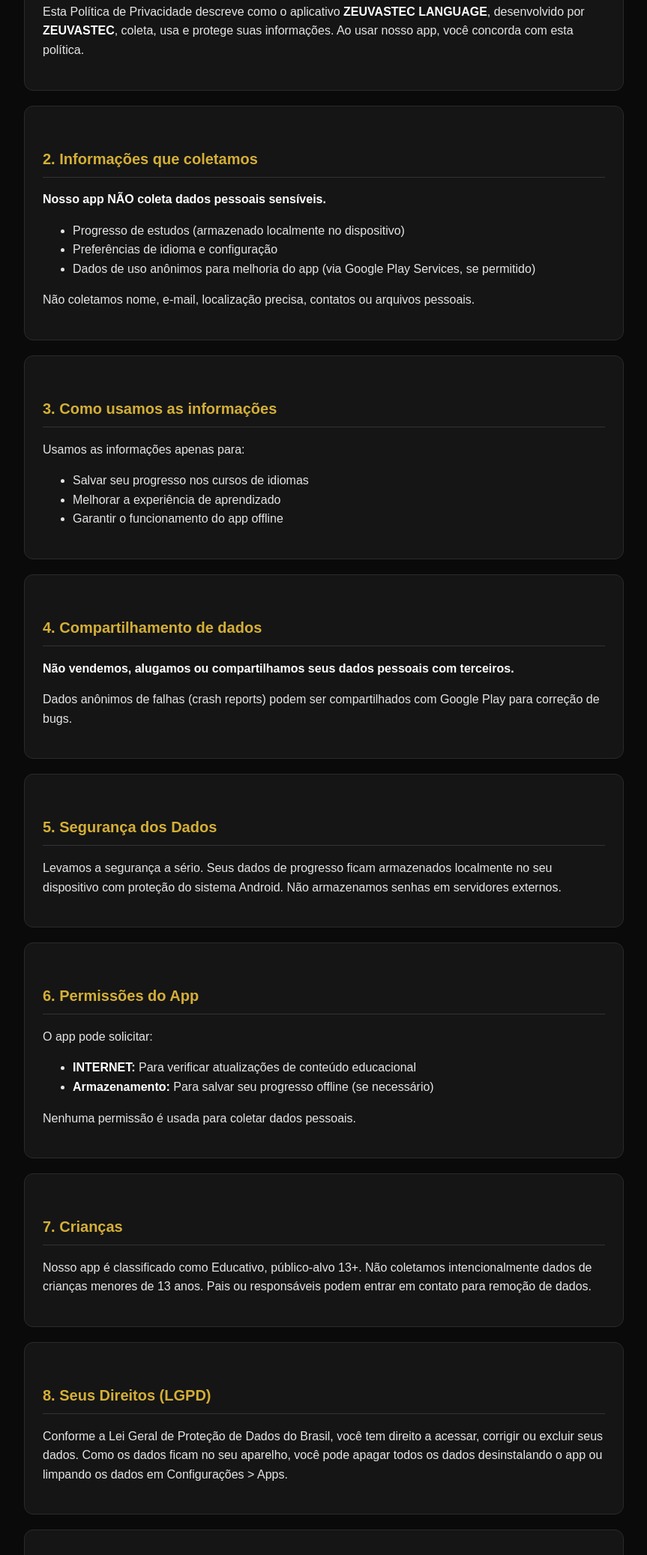
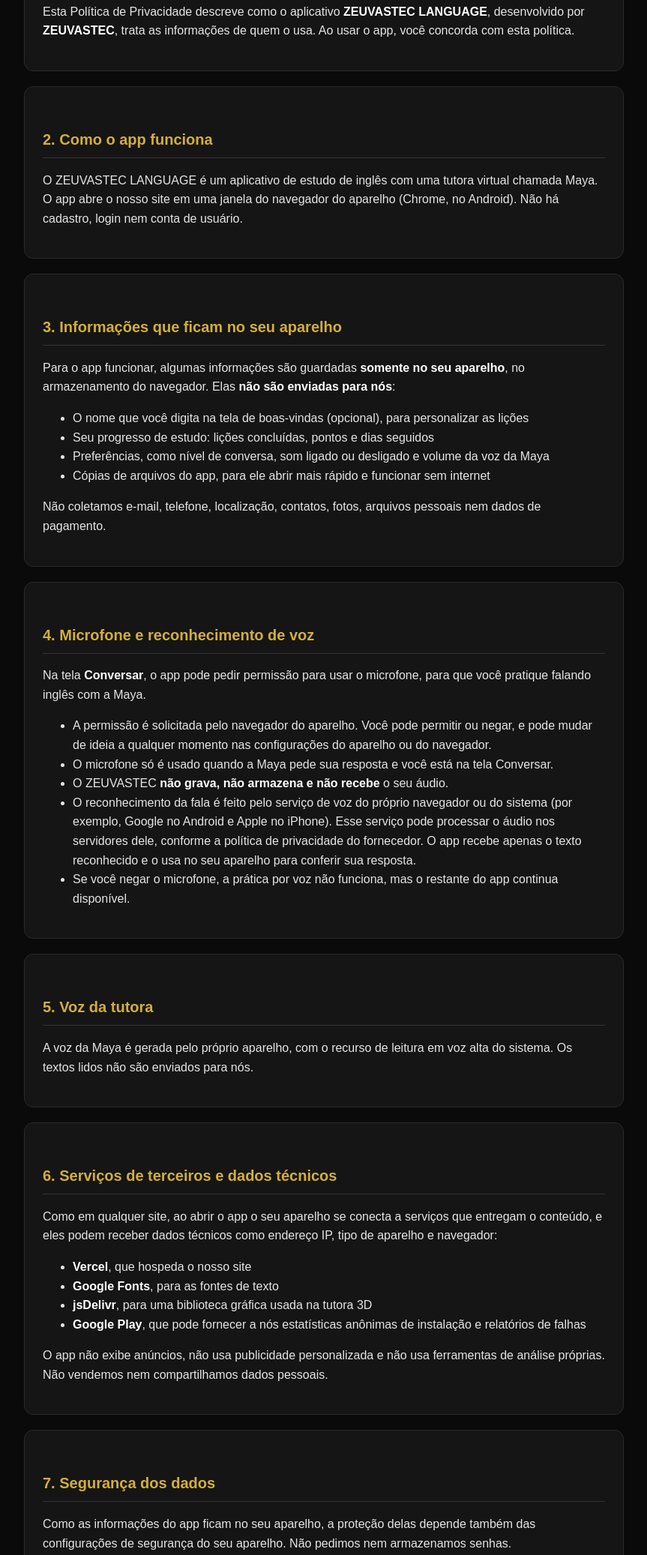
Before and after one commit to Zeuva/Zeuvastec_Language, a website: page privacidade.html in a window 1280 px wide. Shown: the part 285-2359 px from the top of the page at 75% size, without its empty margins (208-1071 px from the left). Drawn offline with Linux system fonts and the light colour scheme.

Commit message:
Politica de privacidade atualizada: microfone, nome local, terceiros e contato

```diff
--- a/privacidade.html
+++ b/privacidade.html
@@ -19,78 +19,96 @@ strong{color:#fff}
 <body>
 <div class="container">
 <h1>ZEUVASTEC LANGUAGE</h1>
-<p class="subtitle">Política de Privacidade - Atualizado em 17 de agosto de 2026</p>
+<p class="subtitle">Política de Privacidade - Atualizado em 20 de setembro de 2026</p>
 
 <div class="card">
 <h2>1. Introdução</h2>
-<p>Esta Política de Privacidade descreve como o aplicativo <strong>ZEUVASTEC LANGUAGE</strong>, desenvolvido por <strong>ZEUVASTEC</strong>, coleta, usa e protege suas informações. Ao usar nosso app, você concorda com esta política.</p>
+<p>Esta Política de Privacidade descreve como o aplicativo <strong>ZEUVASTEC LANGUAGE</strong>, desenvolvido por <strong>ZEUVASTEC</strong>, trata as informações de quem o usa. Ao usar o app, você concorda com esta política.</p>
 </div>
 
 <div class="card">
-<h2>2. Informações que coletamos</h2>
-<p><strong>Nosso app NÃO coleta dados pessoais sensíveis.</strong></p>
-<ul>
-<li>Progresso de estudos (armazenado localmente no dispositivo)</li>
-<li>Preferências de idioma e configuração</li>
-<li>Dados de uso anônimos para melhoria do app (via Google Play Services, se permitido)</li>
-</ul>
-<p>Não coletamos nome, e-mail, localização precisa, contatos ou arquivos pessoais.</p>
+<h2>2. Como o app funciona</h2>
+<p>O ZEUVASTEC LANGUAGE é um aplicativo de estudo de inglês com uma tutora virtual chamada Maya. O app abre o nosso site em uma janela do navegador do aparelho (Chrome, no Android). Não há cadastro, login nem conta de usuário.</p>
 </div>
 
 <div class="card">
-<h2>3. Como usamos as informações</h2>
-<p>Usamos as informações apenas para:</p>
+<h2>3. Informações que ficam no seu aparelho</h2>
+<p>Para o app funcionar, algumas informações são guardadas <strong>somente no seu aparelho</strong>, no armazenamento do navegador. Elas <strong>não são enviadas para nós</strong>:</p>
 <ul>
-<li>Salvar seu progresso nos cursos de idiomas</li>
-<li>Melhorar a experiência de aprendizado</li>
-<li>Garantir o funcionamento do app offline</li>
+<li>O nome que você digita na tela de boas-vindas (opcional), para personalizar as lições</li>
+<li>Seu progresso de estudo: lições concluídas, pontos e dias seguidos</li>
+<li>Preferências, como nível de conversa, som ligado ou desligado e volume da voz da Maya</li>
+<li>Cópias de arquivos do app, para ele abrir mais rápido e funcionar sem internet</li>
+</ul>
+<p>Não coletamos e-mail, telefone, localização, contatos, fotos, arquivos pessoais nem dados de pagamento.</p>
+</div>
+
+<div class="card">
+<h2>4. Microfone e reconhecimento de voz</h2>
+<p>Na tela <strong>Conversar</strong>, o app pode pedir permissão para usar o microfone, para que você pratique falando inglês com a Maya.</p>
+<ul>
+<li>A permissão é solicitada pelo navegador do aparelho. Você pode permitir ou negar, e pode mudar de ideia a qualquer momento nas configurações do aparelho ou do navegador.</li>
+<li>O microfone só é usado quando a Maya pede sua resposta e você está na tela Conversar.</li>
+<li>O ZEUVASTEC <strong>não grava, não armazena e não recebe</strong> o seu áudio.</li>
+<li>O reconhecimento da fala é feito pelo serviço de voz do próprio navegador ou do sistema (por exemplo, Google no Android e Apple no iPhone). Esse serviço pode processar o áudio nos servidores dele, conforme a política de privacidade do fornecedor. O app recebe apenas o texto reconhecido e o usa no seu aparelho para conferir sua resposta.</li>
+<li>Se você negar o microfone, a prática por voz não funciona, mas o restante do app continua disponível.</li>
 </ul>
 </div>
 
 <div class="card">
-<h2>4. Compartilhamento de dados</h2>
-<p><strong>Não vendemos, alugamos ou compartilhamos seus dados pessoais com terceiros.</strong></p>
-<p>Dados anônimos de falhas (crash reports) podem ser compartilhados com Google Play para correção de bugs.</p>
+<h2>5. Voz da tutora</h2>
+<p>A voz da Maya é gerada pelo próprio aparelho, com o recurso de leitura em voz alta do sistema. Os textos lidos não são enviados para nós.</p>
 </div>
 
 <div class="card">
-<h2>5. Segurança dos Dados</h2>
-<p>Levamos a segurança a sério. Seus dados de progresso ficam armazenados localmente no seu dispositivo com proteção do sistema Android. Não armazenamos senhas em servidores externos.</p>
+<h2>6. Serviços de terceiros e dados técnicos</h2>
+<p>Como em qualquer site, ao abrir o app o seu aparelho se conecta a serviços que entregam o conteúdo, e eles podem receber dados técnicos como endereço IP, tipo de aparelho e navegador:</p>
+<ul>
+<li><strong>Vercel</strong>, que hospeda o nosso site</li>
+<li><strong>Google Fonts</strong>, para as fontes de texto</li>
+<li><strong>jsDelivr</strong>, para uma biblioteca gráfica usada na tutora 3D</li>
+<li><strong>Google Play</strong>, que pode fornecer a nós estatísticas anônimas de instalação e relatórios de falhas</li>
+</ul>
+<p>O app não exibe anúncios, não usa publicidade personalizada e não usa ferramentas de análise próprias. Não vendemos nem compartilhamos dados pessoais.</p>
 </div>
 
 <div class="card">
-<h2>6. Permissões do App</h2>
-<p>O app pode solicitar:</p>
+<h2>7. Segurança dos dados</h2>
+<p>Como as informações do app ficam no seu aparelho, a proteção delas depende também das configurações de segurança do seu aparelho. Não pedimos nem armazenamos senhas.</p>
+</div>
+
+<div class="card">
+<h2>8. Permissões do app</h2>
 <ul>
-<li><strong>INTERNET:</strong> Para verificar atualizações de conteúdo educacional</li>
-<li><strong>Armazenamento:</strong> Para salvar seu progresso offline (se necessário)</li>
+<li><strong>Microfone</strong> (pedido pelo navegador): somente para a prática de conversação por voz, como descrito na seção 4</li>
+<li><strong>Notificações</strong>: o app pode aparecer nas configurações de notificação do aparelho, mas atualmente não envia notificações</li>
 </ul>
 <p>Nenhuma permissão é usada para coletar dados pessoais.</p>
 </div>
 
 <div class="card">
-<h2>7. Crianças</h2>
-<p>Nosso app é classificado como Educativo, público-alvo 13+. Não coletamos intencionalmente dados de crianças menores de 13 anos. Pais ou responsáveis podem entrar em contato para remoção de dados.</p>
+<h2>9. Crianças</h2>
+<p>O app é educativo e indicado para maiores de 13 anos. Não coletamos intencionalmente dados de crianças menores de 13 anos. Pais ou responsáveis podem entrar em contato conosco em caso de dúvida.</p>
 </div>
 
 <div class="card">
-<h2>8. Seus Direitos (LGPD)</h2>
-<p>Conforme a Lei Geral de Proteção de Dados do Brasil, você tem direito a acessar, corrigir ou excluir seus dados. Como os dados ficam no seu aparelho, você pode apagar todos os dados desinstalando o app ou limpando os dados em Configurações > Apps.</p>
+<h2>10. Seus direitos (LGPD)</h2>
+<p>Conforme a Lei Geral de Proteção de Dados do Brasil (LGPD), você tem direito de acessar, corrigir e excluir seus dados. Como as informações do app ficam no seu aparelho, você pode apagar tudo desinstalando o app ou limpando os dados dele em Configurações &gt; Apps &gt; Zeuvastec Language &gt; Armazenamento.</p>
 </div>
 
 <div class="card">
-<h2>9. Contato</h2>
+<h2>11. Contato</h2>
 <p>Se tiver dúvidas sobre esta política:</p>
-<p>E-mail: <strong>contato@zeuvastec.com</strong><br>
-Site: <strong>https://verbixse-zeuvastec-8y8y.vercel.app</strong></p>
+<p>E-mail: <strong>zeuvastec@gmail.com</strong><br>
+Site: <strong>https://zeuvastec-language-vajq.vercel.app</strong></p>
 </div>
 
 <div class="card">
-<h2>10. Alterações nesta política</h2>
-<p>Podemos atualizar esta política periodicamente. Notificaremos sobre mudanças nesta página. A data de atualização no topo será alterada.</p>
+<h2>12. Alterações nesta política</h2>
+<p>Podemos atualizar esta política periodicamente. As mudanças serão publicadas nesta página, e a data de atualização no topo será alterada.</p>
 </div>
 
-<p class="footer">© 2026 ZEUVASTEC - Todos os direitos reservados.<br>Esta política se aplica aos apps VERBIXSE ZEUVASTEC e ZEUVASTEC LANGUAGE.</p>
+<p class="footer">© 2026 ZEUVASTEC - Todos os direitos reservados.<br>Esta política se aplica ao aplicativo ZEUVASTEC LANGUAGE.</p>
 
 </div>
 </body>
```
